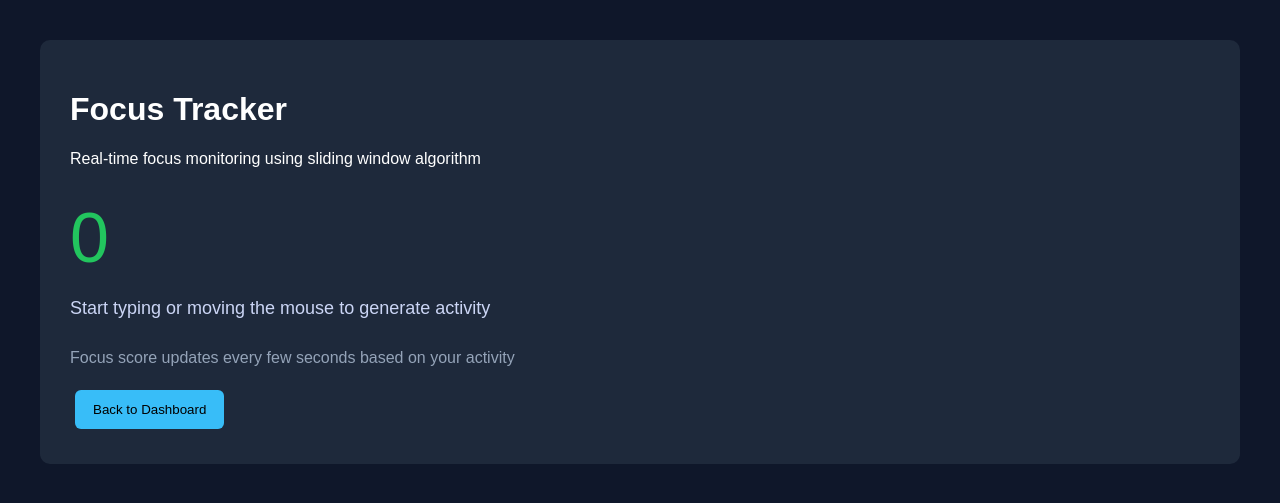
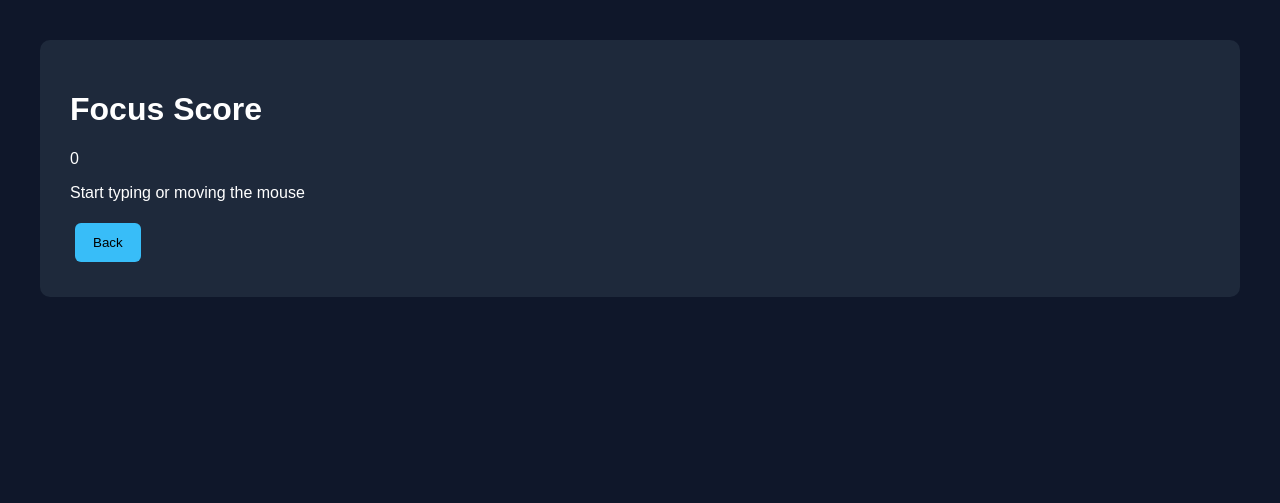
Before and after one commit to yuvanidhi2007/ai-study-planner, a Flask app: page /focus in a window 1280 px wide. Shown: the part 53-556 px from the top of the page. Run offline with Flask 3, Linux system fonts and the light colour scheme.

Commit message:
Update focus.html

```diff
--- a/ai-study-planner/templates/focus.html
+++ b/ai-study-planner/templates/focus.html
@@ -3,30 +3,9 @@
 
 <head>
 
-<title>Focus Score Tracker</title>
+<title>Focus Tracker</title>
 
 <link rel="stylesheet" href="/static/style.css">
-
-<style>
-
-#score{
-font-size:70px;
-color:#22c55e;
-margin-top:30px;
-}
-
-#status{
-margin-top:20px;
-font-size:18px;
-color:#cbd5f5;
-}
-
-.info{
-margin-top:30px;
-color:#94a3b8;
-}
-
-</style>
 
 </head>
 
@@ -40,24 +19,14 @@ color:#94a3b8;
 
 <div class="card">
 
-<h1>Focus Tracker</h1>
-
-<p>Real-time focus monitoring using sliding window algorithm</p>
+<h1>Focus Score</h1>
 
 <div id="score">0</div>
 
-<div id="status">
-Start typing or moving the mouse to generate activity
-</div>
-
-<div class="info">
-Focus score updates every few seconds based on your activity
-</div>
-
-<br>
+<p id="status">Start typing or moving the mouse</p>
 
 <button onclick="location.href='/dashboard'">
-Back to Dashboard
+Back
 </button>
 
 </div>
@@ -67,5 +36,4 @@ Back to Dashboard
 <script src="/static/focus.js"></script>
 
 </body>
-
 </html>
```
